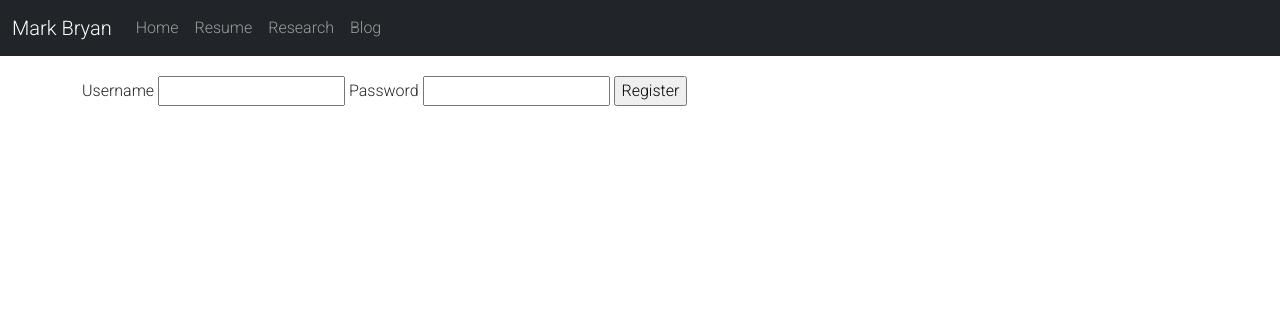
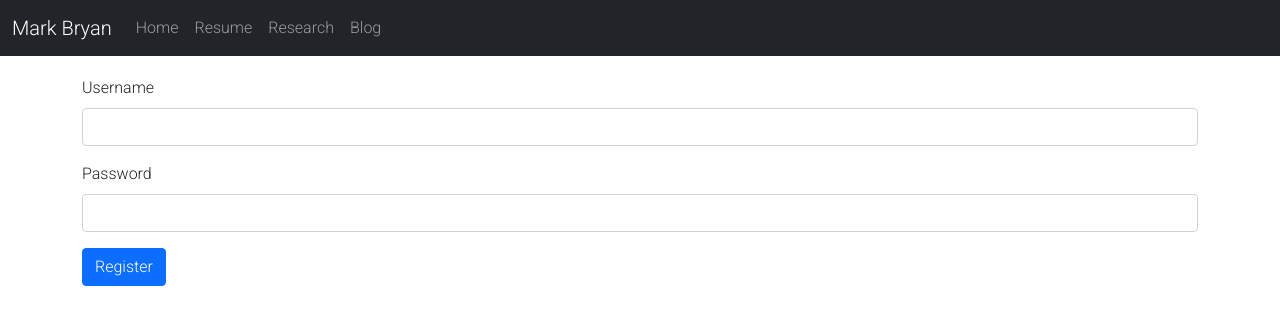
Before and after one commit to mrkbryn/mark-bryan-site, a Flask app: page /auth/register in a window 1280 px wide. Shown: the top 325 px of the page. Run offline with Flask 2, Linux system fonts and the light colour scheme; some libraries are stand-ins or nearby versions.

Commit message:
Improve admin UI (login, logout, register)

```diff
--- a/app/templates/auth/register.html
+++ b/app/templates/auth/register.html
@@ -1,13 +1,17 @@
 {% extends 'base.html' %}
 
-{% block title %}Register{% endblock %}
+{% block title %}Mark Bryan - Register{% endblock %}
 
 {% block content %}
   <form method="post">
-    <label for="username">Username</label>
-    <input name="username" id="username" required>
-    <label for="password">Password</label>
-    <input type="password" name="password" id="password" required>
-    <input type="submit" value="Register">
+    <div class="mb-3">
+      <label for="username" class="form-label">Username</label>
+      <input name="username" class="form-control" id="username" required>
+    </div>
+    <div class="mb-3">
+      <label for="password" class="form-label">Password</label>
+      <input name="password" type="password" class="form-control" id="password" required>
+    </div>
+    <input class="btn btn-primary" type="submit" value="Register">
   </form>
 {% endblock %}
--- a/app/templates/base.html
+++ b/app/templates/base.html
@@ -27,6 +27,9 @@
         <li class="nav-item"><a class="nav-link" href="{{ url_for('resume') }}">Resume</a></li>
         <li class="nav-item"><a class="nav-link" href="{{ url_for('research') }}">Research</a></li>
         <li class="nav-item"><a class="nav-link" href="{{ url_for('blog.index') }}">Blog</a></li>
+        {% if g.user %}
+          <li class="nav-item"><a class="nav-link" href="{{ url_for('auth.logout') }}">Logout</a></li>
+        {% endif %}
       </ul>
     </div>
   </div>
```
Also changed, not shown: app/templates/auth/login.html (+10 -6 lines).
